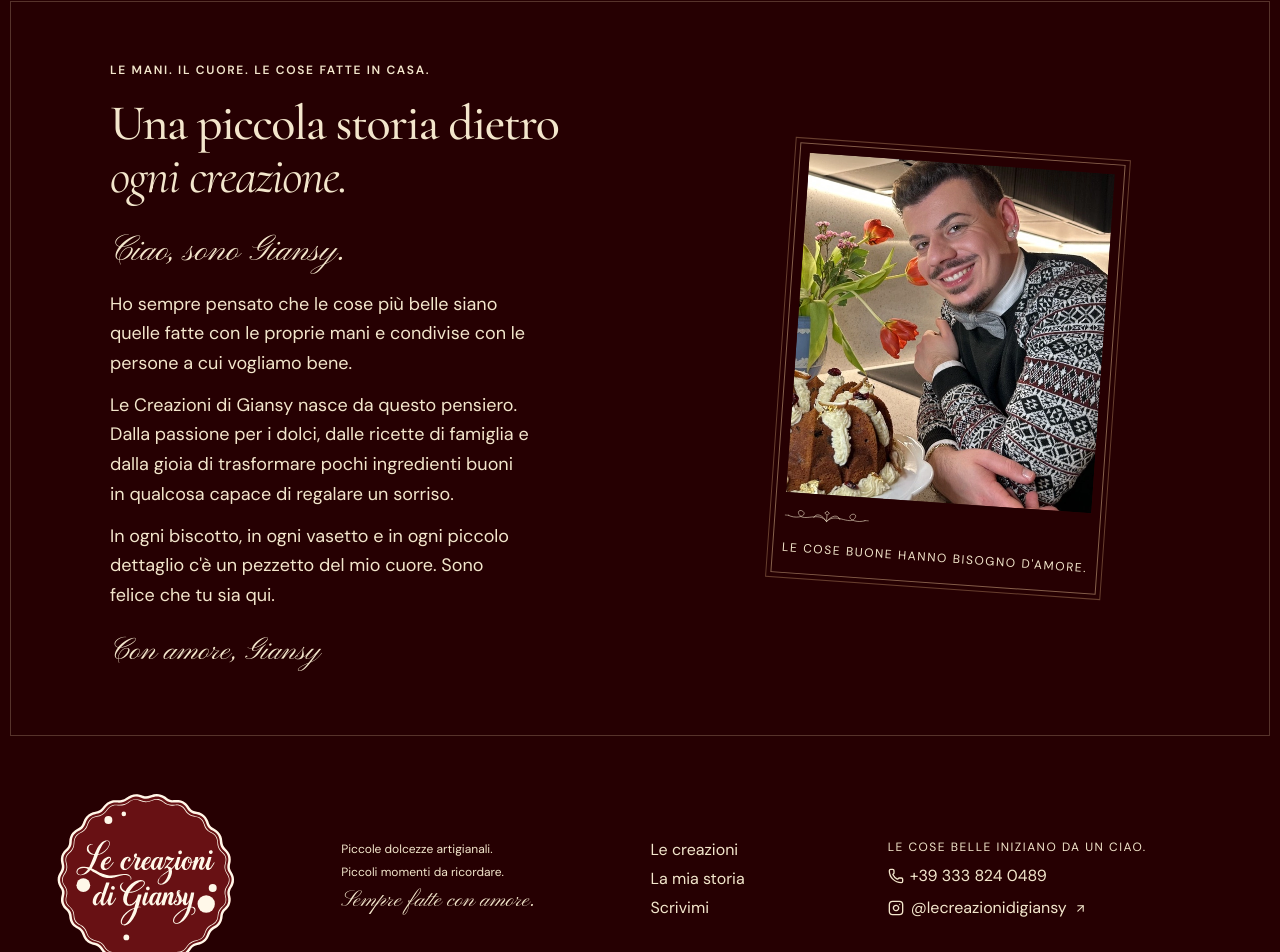
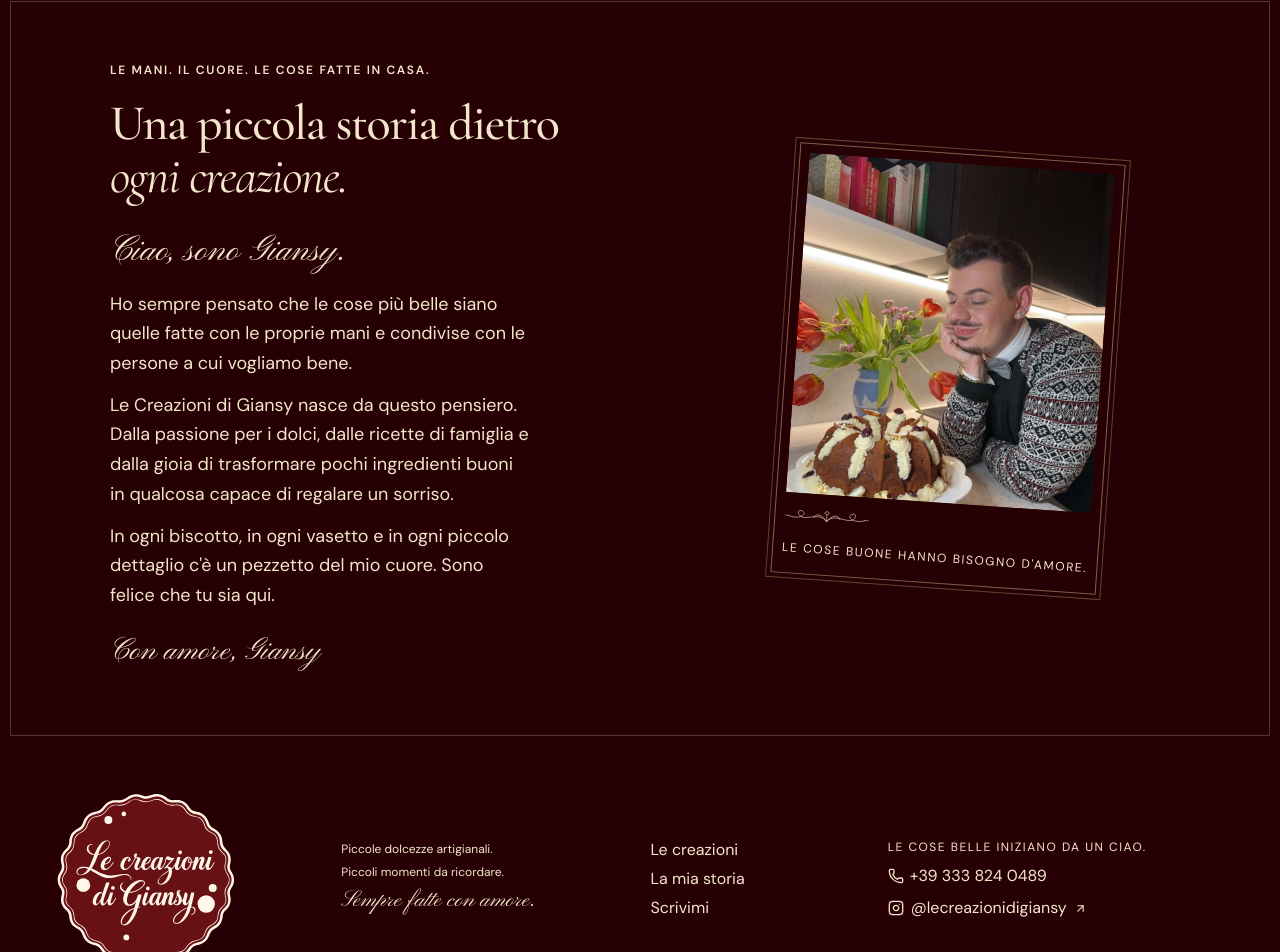
Before and after one commit to aleorengo/giansy, a React (Vite) app: page / in a window 1280 px wide. Shown: the part 6596-7548 px from the top of the page. Built offline with nearby package versions, Linux system fonts and the light colour scheme.

Commit message:
Use alternate kitchen portrait in Giansy story section

```diff
--- a/src/App.tsx
+++ b/src/App.tsx
@@ -745,7 +745,7 @@ function Story() {
         <div className="story-image">
           <div>
             <img
-              src={assetUrl("/images/giansy-kitchen-portrait.webp")}
+              src={assetUrl("/images/giansy-kitchen-october.webp")}
               alt={t("Meet Giansy, the heart behind Le Creazioni di Giansy")}
               loading="lazy"
             />
```
